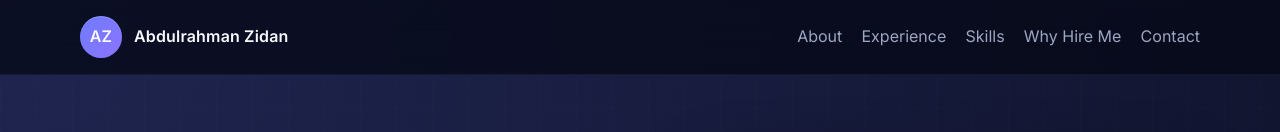
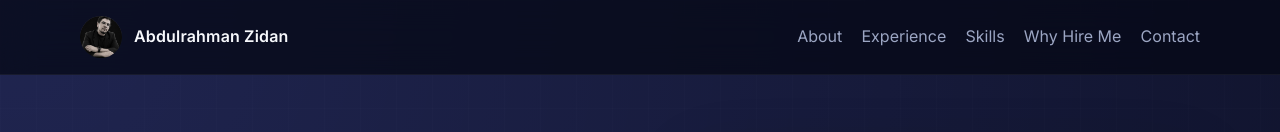
Before and after one commit to Zidmatrex/Protofilio, a plain HTML site: page index.html in a window 1280 px wide. Shown: the top 132 px of the page. Drawn offline with Linux system fonts and the light colour scheme; no server answers.

Commit message:
Use profile photo for header brand avatar

```diff
--- a/index.html
+++ b/index.html
@@ -59,7 +59,7 @@
     <header class="site-header">
       <div class="container nav-shell">
         <a href="#hero" class="brand" aria-label="Home">
-          <span class="brand-mark">AZ</span>
+          <img class="brand-mark" src="assets/file.jpeg" alt="Abdulrahman Zidan" />
           <span class="brand-text">Abdulrahman Zidan</span>
         </a>
         <button class="nav-toggle" aria-label="Toggle menu" aria-expanded="false">
--- a/style.css
+++ b/style.css
@@ -143,10 +143,9 @@ p {
 .brand-mark {
   width: 42px;
   height: 42px;
-  display: grid;
-  place-items: center;
-  background: linear-gradient(135deg, var(--primary), var(--accent));
   border-radius: 50%;
+  object-fit: cover;
+  display: block;
   box-shadow: inset 0 1px 0 rgba(255,255,255,0.2);
 }
 
```
